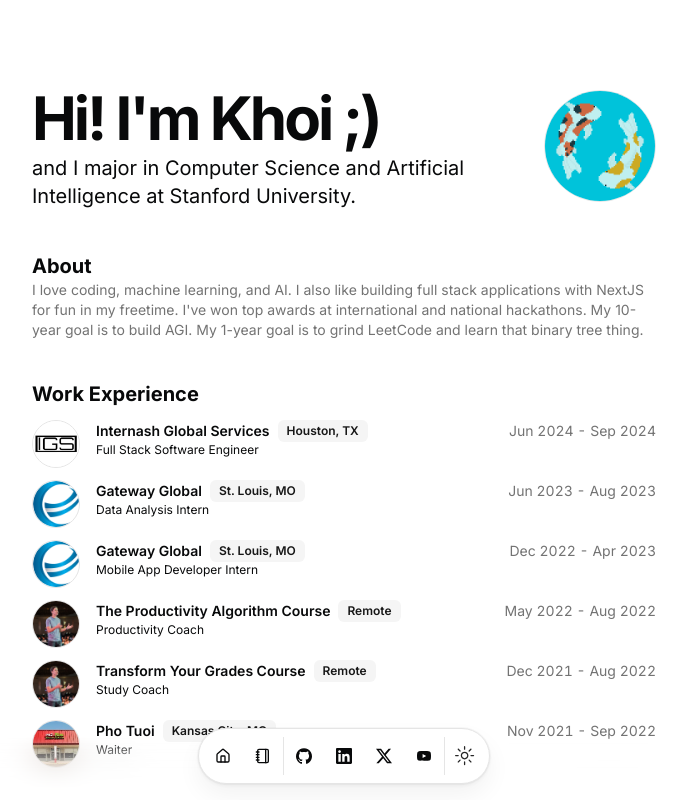
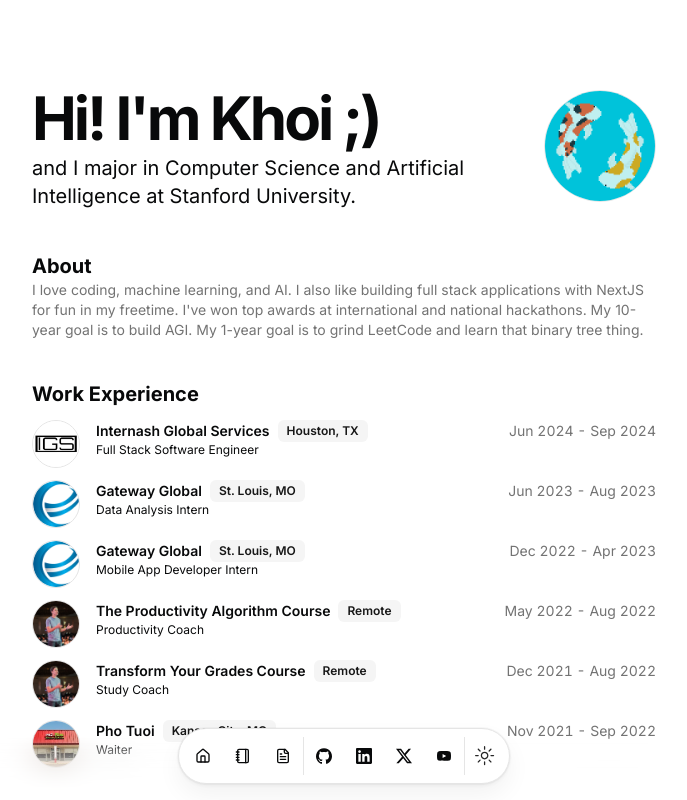
Before and after one commit to kimkhoi2202/portfolio, a Next.js app: page / in a window 1280 px wide. Shown: the top 800 px of the page, without its empty margins (296-983 px from the left). Built offline with nearby package versions, Linux system fonts and the light colour scheme.

Commit message:
add a resume button on navbar

```diff
--- a/src/components/navbar.tsx
+++ b/src/components/navbar.tsx
@@ -22,6 +22,8 @@ export default function Navbar() {
               <TooltipTrigger asChild>
                 <Link
                   href={item.href}
+                  target={item.target}
+                  rel={item.rel}
                   className={cn(
                     buttonVariants({ variant: "ghost", size: "icon" }),
                     "size-12"
--- a/src/data/resume.tsx
+++ b/src/data/resume.tsx
@@ -1,5 +1,13 @@
 import { Icons } from "@/components/icons";
-import { HomeIcon, NotebookIcon } from "lucide-react";
+import { HomeIcon, NotebookIcon, FileText } from "lucide-react";
+
+type NavbarItem = {
+  href: string;
+  icon: React.ComponentType<any>;
+  label: string;
+  target?: string;
+  rel?: string;
+};
 
 export const DATA = {
   name: "Khoi Lam",
@@ -29,7 +37,14 @@ export const DATA = {
   navbar: [
     { href: "/", icon: HomeIcon, label: "Home" },
     { href: "/blog", icon: NotebookIcon, label: "Blog" },
-  ],
+    {
+      href: "https://drive.google.com/file/d/1Tt2mS1Qh3CrgBKlAEtmb1G_MZm6oaJjD/view?usp=sharing",
+      icon: FileText,
+      label: "Resume",
+      target: "_blank",
+      rel: "noopener noreferrer",
+    },
+  ] as NavbarItem[],
   contact: {
     email: "khoilam@stanford.edu",
     tel: "+8162569384",
```
